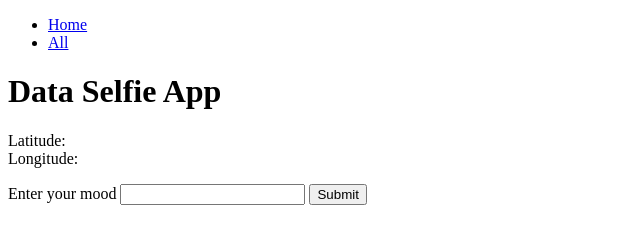
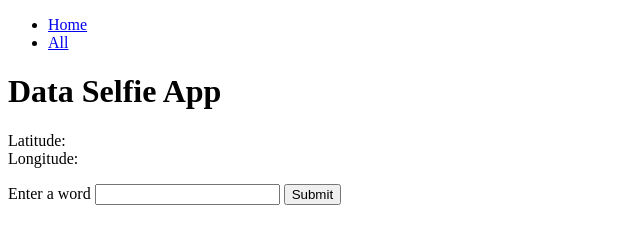
Before and after one commit to justinfread/geoLocate, a website: page public/index.html in a window 1280 px wide. Shown: the whole page, without its empty margins (0-640 px from the left). Drawn offline with Linux system fonts and the light colour scheme.

Commit message:
Changed a label

```diff
--- a/public/index.html
+++ b/public/index.html
@@ -24,7 +24,7 @@
       Latitude: <span id="latitude"></span><br/>
       Longitude: <span id="longitude"></span>
     </p>
-    <label for="Word">Enter your mood</label>
+    <label for="Word">Enter a word</label>
     <input id="word" value="">
     <button onclick="getPostLocation()">Submit</button>
 
```
